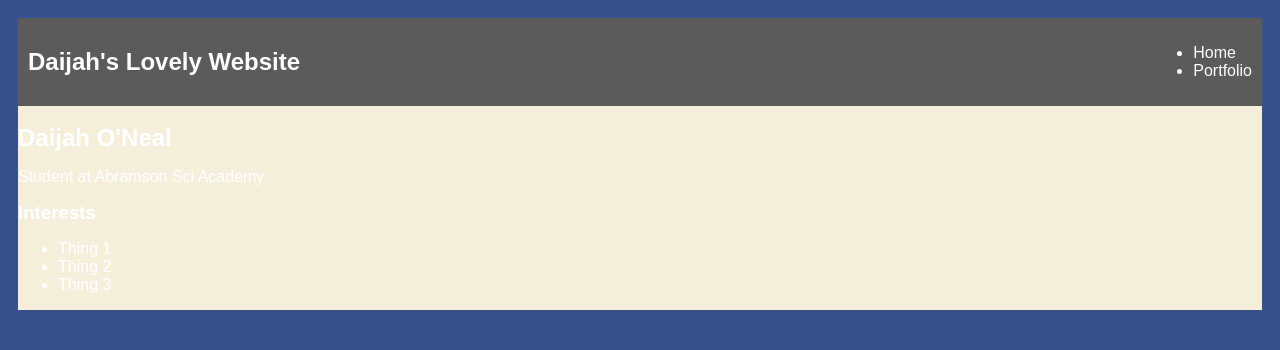
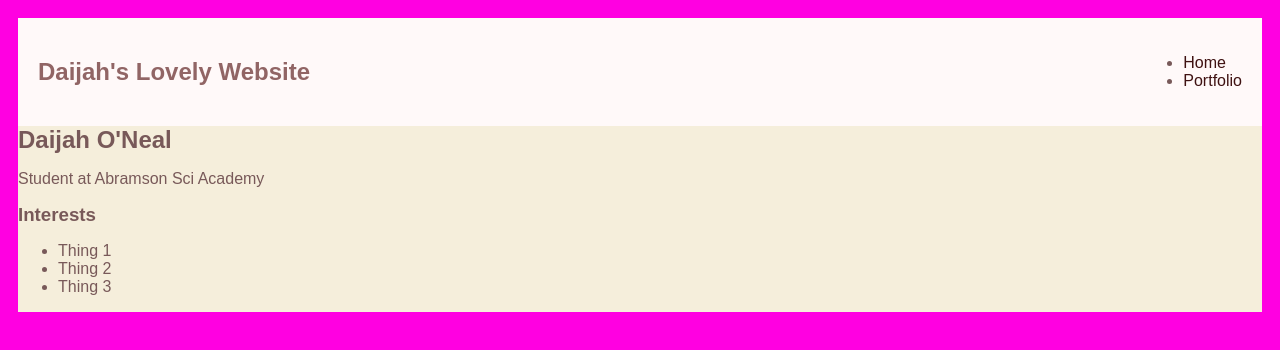
Before and after one commit to daijahoneal/daijahoneal.github.io, a plain HTML site: page index.html in a window 1280 px wide. Drawn offline with Linux system fonts and the light colour scheme.

Commit message:
add index.html and css files

```diff
--- a/index.html
+++ b/index.html
@@ -7,7 +7,7 @@
 
     <body>
       <!-- All content goes here -->
-            <div>
+            <div id ="all contents">
                 <nav>
                     <h1>Daijah's Lovely Website</h1>
                     <ul>
@@ -23,8 +23,10 @@
                 <main>
                     <!-- Sidebar section-->
                      <div>
-                        <img scr="https://encrypted-tbn0.gstatic.com/images?q=tbn:ANd9GcSdSJAtQs8FKBoALugRM7hu8iMVq90xUQ-zGg&s"
+                        <img>
                      </div>
+
+
 
                      <!-- Content section-->
                       <div>
@@ -41,7 +43,7 @@
                          </div>
                       </div>
                 </main>
+            </div>
+        </body>
 
-
-        </body>
 </html>
--- a/style.css
+++ b/style.css
@@ -1,6 +1,6 @@
 body {
-    background: rgb(56, 82, 142);
-    color: rgb(255, 255, 255);
+    background: rgb(255, 0, 225);
+    color: rgb(120, 89, 89);
     padding: 10px;
     font-family: arial;
 }
@@ -11,15 +11,15 @@ body {
 
 /* navigation menu */
 nav {
-    background: rgb(93, 90, 90);
+    background: rgb(255, 249, 249);
    margin: 0 auto;
     display: flex;
-    padding: 10px;
+    padding: 20px;
 }
 h1 {
     display: flex;
     align-items: center;
-    color: white;
+    color: rgb(145, 101, 101);
     flex: 1;
     margin: 0;
 }
@@ -32,7 +32,7 @@ h1 {
 }
 a {
     text-decoration: none;
-    color: #fff;
+    color: #3f1212;
 }
 
 /* main container area beneath menu */
@@ -54,7 +54,7 @@ main {
 
 /* portfolio styles */
 #interests {
-    border: 4px silver ridge;
+    border: 4px rgb(120, 43, 107) ridge;
     padding: 8px;
 }
 h2, h3 {
```
